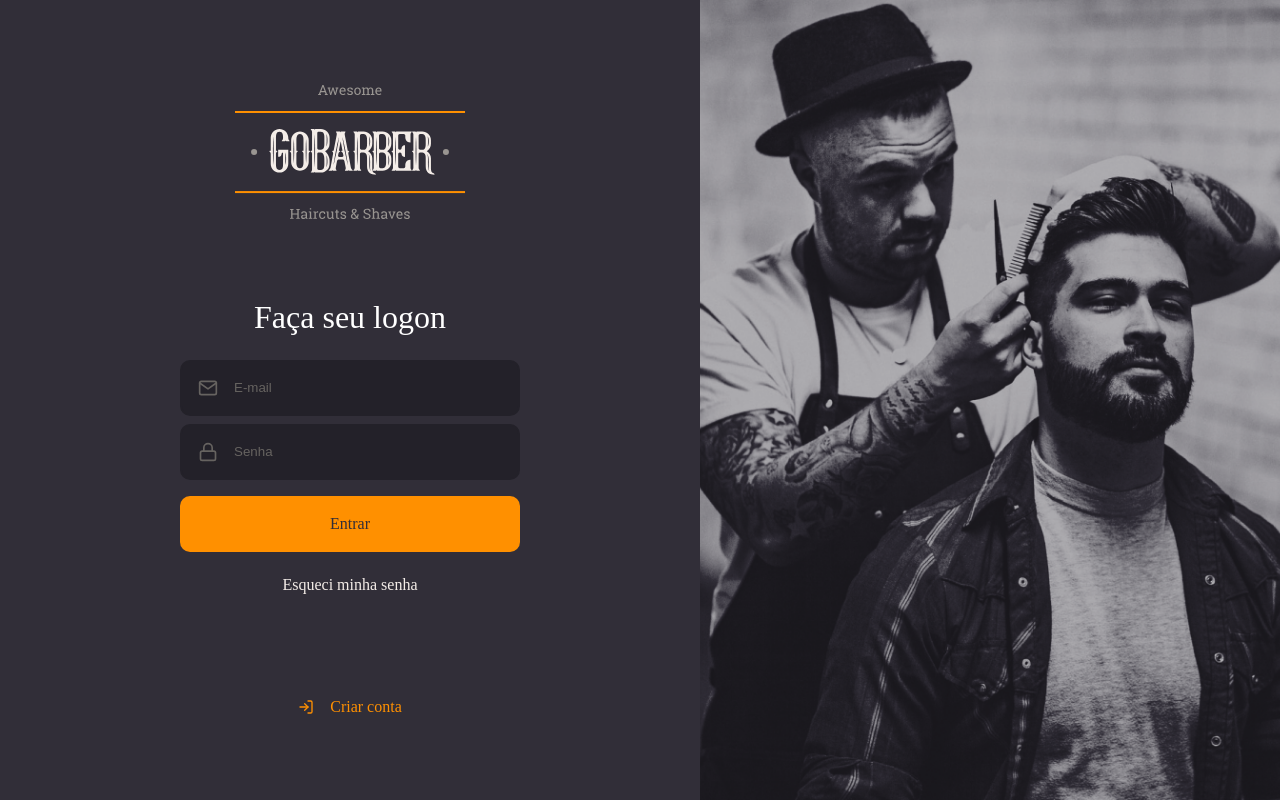
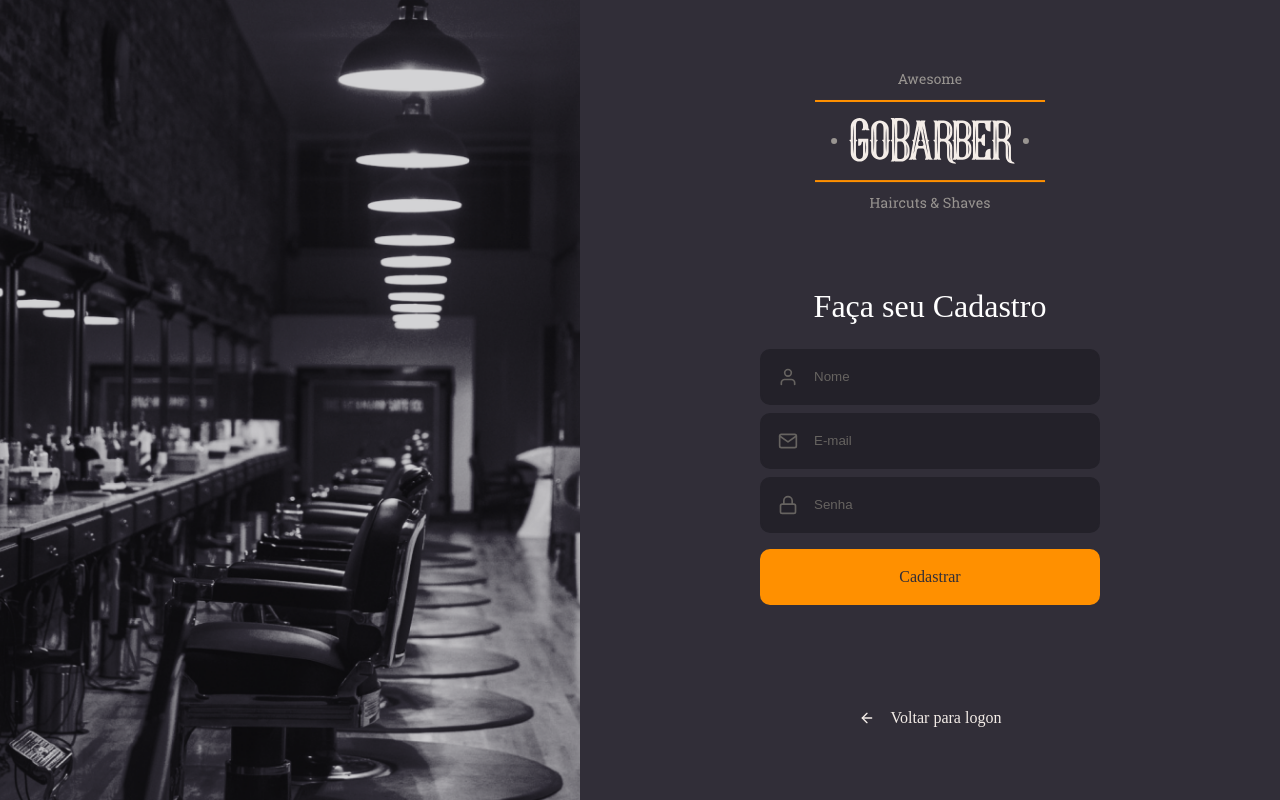
Before and after one commit to bessache/go-stack-bootcamp11-s3-front-end-gobarberweb, a React (Create React App) app: page / in a window 1280 px wide. Built offline with nearby package versions, Linux system fonts and the light colour scheme; the HTML template or start-up script is replaced by a standard one.

Commit message:
comit aula criando pagina de cadastro

```diff
--- a/src/App.tsx
+++ b/src/App.tsx
@@ -1,11 +1,12 @@
 import React from 'react';
 
 import SignIn from './pages/SignIn';
+import SignUp from './pages/SignUp';
 import GlobalStyle from './styles/global';
 
 const App: React.FC = () => (
   <>
-    <SignIn />
+    <SignUp />
     <GlobalStyle />
   </>
 );
--- /dev/null
+++ b/src/pages/SignUp/index.tsx
@@ -0,0 +1,33 @@
+import React from 'react';
+import { FiArrowLeft, FiMail, FiLock, FiUser } from 'react-icons/fi';
+import logoImg from '../../assets/logo.svg';
+import Input from '../../components/Input';
+import Button from '../../components/Button';
+
+import { Container, Content, Background } from './styles';
+
+const SignUp: React.FC = () => (
+  <Container>
+    <Background />
+    <Content>
+      <img src={logoImg} alt="GoBarber" />
+      <form>
+        <h1>Faça seu Cadastro</h1>
+        <Input name="name" icon={FiUser} placeholder="Nome" />
+        <Input name="email" icon={FiMail} placeholder="E-mail" />
+        <Input
+          name="password"
+          icon={FiLock}
+          type="password"
+          placeholder="Senha"
+        />
+        <Button type="submit">Cadastrar</Button>
+      </form>
+      <a href="login">
+        <FiArrowLeft />
+        Voltar para logon
+      </a>
+    </Content>
+  </Container>
+);
+export default SignUp;
--- /dev/null
+++ b/src/pages/SignUp/styles.ts
@@ -0,0 +1,55 @@
+import styled from 'styled-components';
+import { shade } from 'polished';
+import signUpBackgroundImg from '../../assets/sign-up-background.png';
+
+export const Container = styled.div`
+  height: 100vh;
+  display: flex;
+  align-items: stretch;
+`;
+export const Content = styled.div`
+  display: flex;
+  flex-direction: column;
+  align-items: center;
+  place-content: center;
+  width: 100%;
+  max-width: 700px;
+  form {
+    margin: 80px;
+    width: 340px;
+    text-align: center;
+    h1 {
+      margin-bottom: 24px;
+    }
+    > a {
+      color: #f4ede8;
+      display: block;
+      margin-top: 24px;
+      text-decoration: none;
+      transition: color 0.2s;
+      &:hover {
+        color: ${shade(0.2, '#f4ede8')};
+      }
+    }
+  }
+  > a {
+    color: #f4ede8;
+    display: block;
+    margin-top: 24px;
+    text-decoration: none;
+    transition: color 0.2s;
+    display: flex;
+    align-items: center;
+    svg {
+      margin-right: 16px;
+    }
+    &:hover {
+      color: ${shade(0.2, '#f4ede8')};
+    }
+  }
+`;
+export const Background = styled.div`
+  flex: 1;
+  background: url(${signUpBackgroundImg}) no-repeat center;
+  background-size: cover;
+`;
```
Also changed, not shown: src/assets/sign-up-background.png (added).
